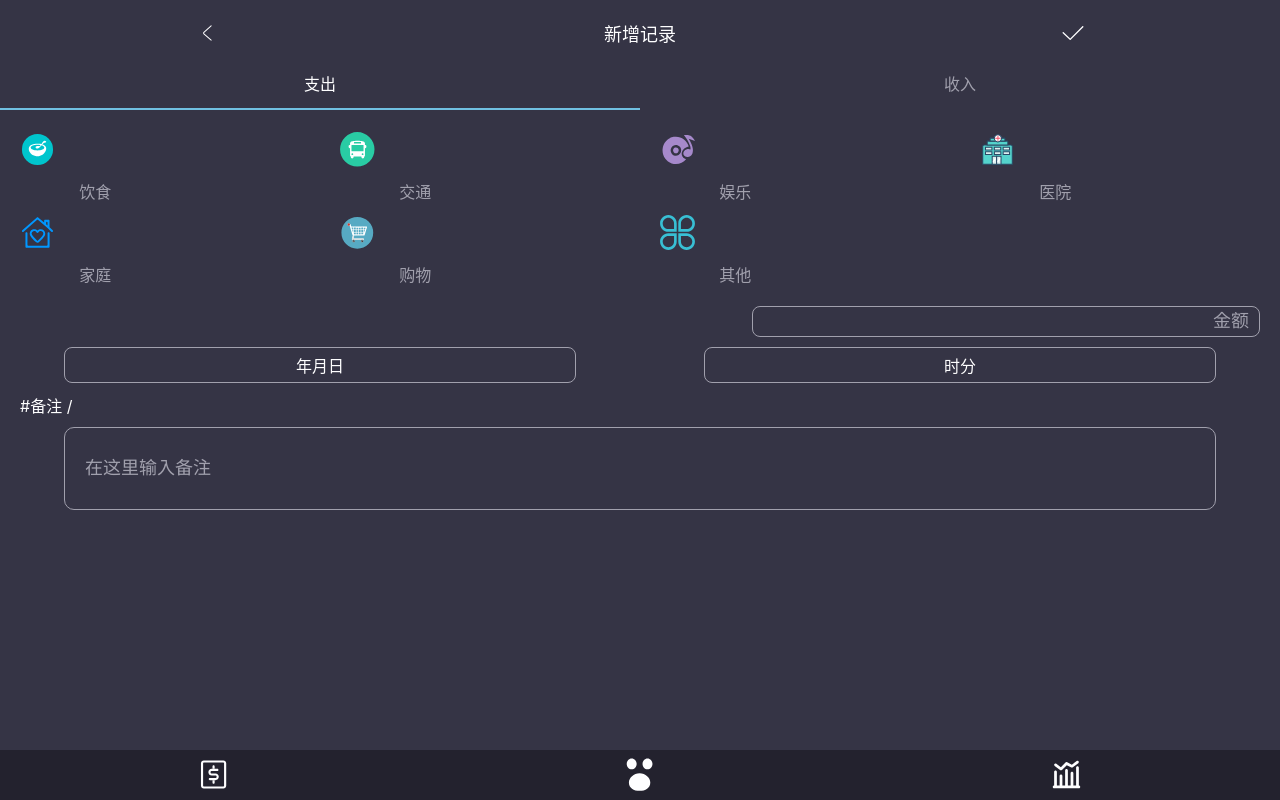
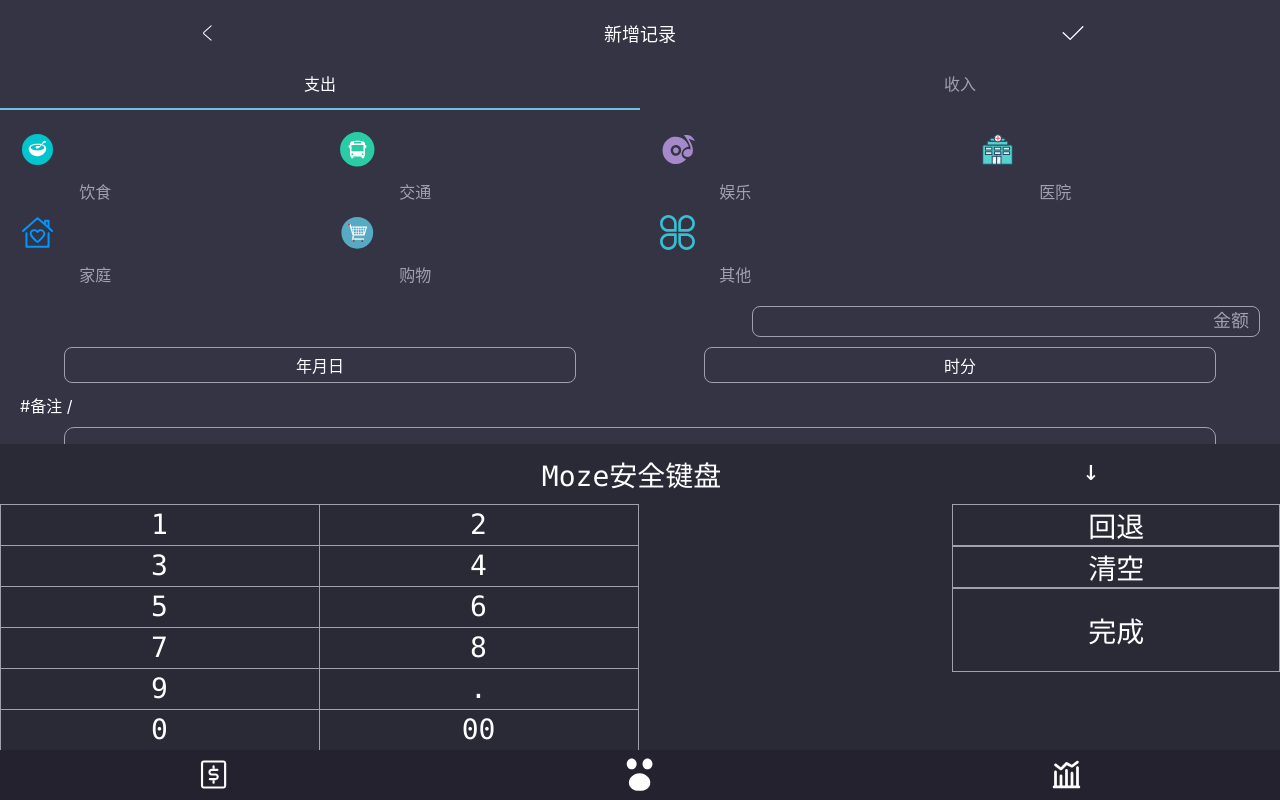
Before and after one commit to DevSuno/moze, a Vue app: page /#/once in a window 1280 px wide. Built offline with nearby package versions, Linux system fonts and the light colour scheme.

Commit message:
Once页面 新增 keyboard CSS

```diff
--- a/src/components/Nav.vue
+++ b/src/components/Nav.vue
@@ -59,7 +59,7 @@
         display: flex;
         justify-content: space-around;
         align-items: center;
-        height: 50px;
+        min-height: 50px;
         line-height: 33px;
         font-size: 33px;
         background: $navbg;
--- /dev/null
+++ b/src/components/Once/Keyboard.vue
@@ -0,0 +1,98 @@
+<template>
+    <div class="keyboard">
+        <div class="title">
+            <span></span>
+            <span>Moze安全键盘</span>
+            ↓
+        </div>
+        <div class="key">
+            <div class="number">
+                <button>1</button>
+                <button>2</button>
+                <button>3</button>
+                <button>4</button>
+                <button>5</button>
+                <button>6</button>
+                <button>7</button>
+                <button>8</button>
+                <button>9</button>
+                <button>.</button>
+                <button>0</button>
+                <button>00</button>
+            </div>
+            <div class="function">
+                <button>回退</button>
+                <button>清空</button>
+                <button class="ok">完成</button>
+            </div>
+
+        </div>
+
+    </div>
+</template>
+
+<script lang="ts">
+    import Vue from 'vue';
+    import { Component } from 'vue-property-decorator';
+
+    @Component
+    export default class Keyboard extends Vue {
+
+    }
+</script>
+
+<style lang="scss" scoped>
+    @import "src/assets/style/helper";
+
+    button {
+        width: 25vw;
+        height: 42px;
+        background: darken($bg, 5%);
+        border: 0.3px solid $color-normal;
+        mso-border-shadow: no;
+        color: #ffffff;
+
+    }
+
+    .keyboard {
+        position: absolute;
+        bottom: 50px;
+        display: flex;
+        flex-direction: column;
+        background: darken($bg, 5%);
+        font-family: Consolas, monospace;
+        font-size: 28px;
+
+        .title {
+            margin: 10px 0;
+            display: flex;
+            justify-content: space-around;
+        }
+
+        .key {
+            display: flex;
+            flex-direction: row;
+            .number {
+                display: flex;
+                flex-direction: row;
+                flex-wrap: wrap;
+                button {
+                    margin: -0.5px -0.5px;
+
+                }
+
+            }
+
+            .function {
+                button {
+                    width: 25.6vw;
+                }
+
+                .ok {
+                    height: 84px;
+                }
+
+            }
+        }
+    }
+</style>
--- a/src/views/Once.vue
+++ b/src/views/Once.vue
@@ -5,6 +5,7 @@
         <Ico :payArr="payArr"
              :earningArr="earningArr"></Ico>
         <Message/>
+        <Keyboard/>
 
     </Layout>
 </template>
@@ -16,9 +17,10 @@
     import Tabs from '@/components/Once/Tabs.vue';
     import Ico from '@/components/Once/Ico.vue';
     import Message from '@/components/Once/Message.vue';
+    import Keyboard from '@/components/Once/Keyboard.vue';
 
     @Component({
-        components: { Message, Ico, Tabs, Topbar, }
+        components: { Keyboard, Message, Ico, Tabs, Topbar, }
     })
 
     export default class Once extends Vue {
```
